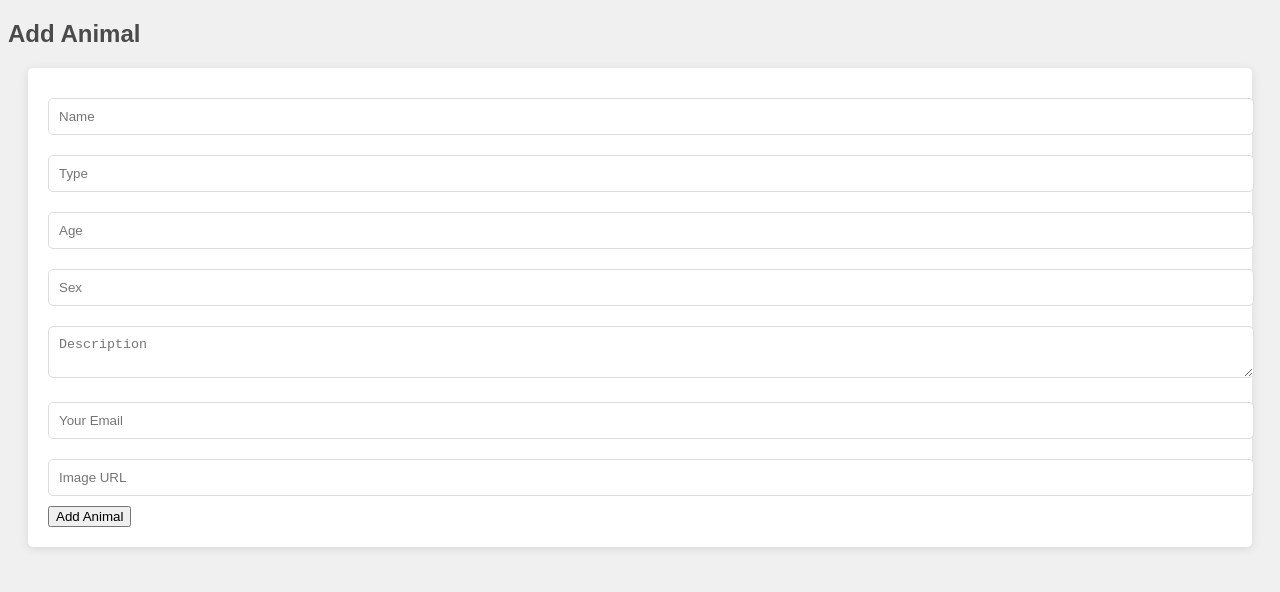
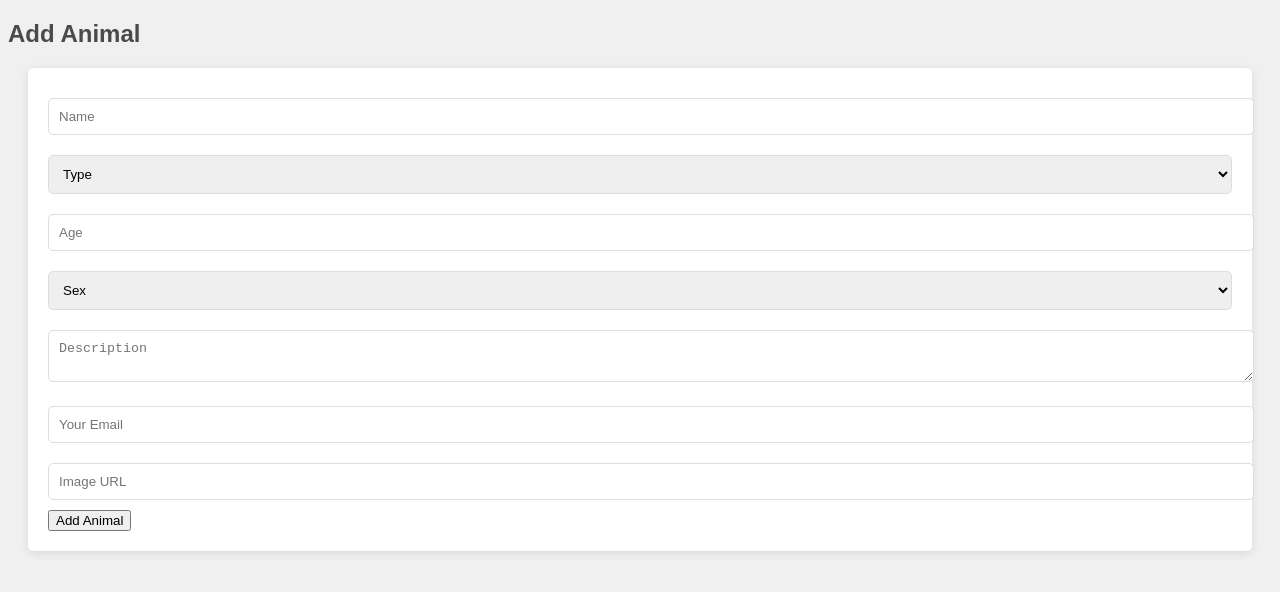
Before and after one commit to JetRobertsBCCA/animaladoption, a React (Create React App) app: page /add-animal in a window 1280 px wide. Shown: the top 592 px of the page. Built offline with nearby package versions, Linux system fonts and the light colour scheme.

Commit message:
Sean Test

```diff
--- a/src/components/AddAnimalForm.jsx
+++ b/src/components/AddAnimalForm.jsx
@@ -44,9 +44,18 @@ const AddAnimalForm = () => {
       <h2>Add Animal</h2>
       <form onSubmit={handleSubmit}>
         <input name="name" placeholder="Name" value={animal.name} onChange={handleChange} required />
-        <input name="type" placeholder="Type" value={animal.type} onChange={handleChange} required />
+        <select name="type" value={animal.type} onChange={handleChange} required>
+          <option value="" disabled>Type</option>
+          <option value="Dog">Dog</option>
+          <option value="Cat">Cat</option>
+          <option value="Other">Other</option>
+        </select>
         <input name="age" placeholder="Age" value={animal.age} onChange={handleChange} required />
-        <input name="sex" placeholder="Sex" value={animal.sex} onChange={handleChange} required />
+        <select name="sex" value={animal.sex} onChange={handleChange} required>
+          <option value="" disabled>Sex</option>
+          <option value="Male">Male</option>
+          <option value="Female">Female</option>
+        </select>
         <textarea name="description" placeholder="Description" value={animal.description} onChange={handleChange} required />
         <input name="email" type="email" placeholder="Your Email" value={animal.email} onChange={handleChange} required />
         <input name="imgUrl" placeholder="Image URL" value={animal.imgUrl} onChange={handleChange} required />
```
